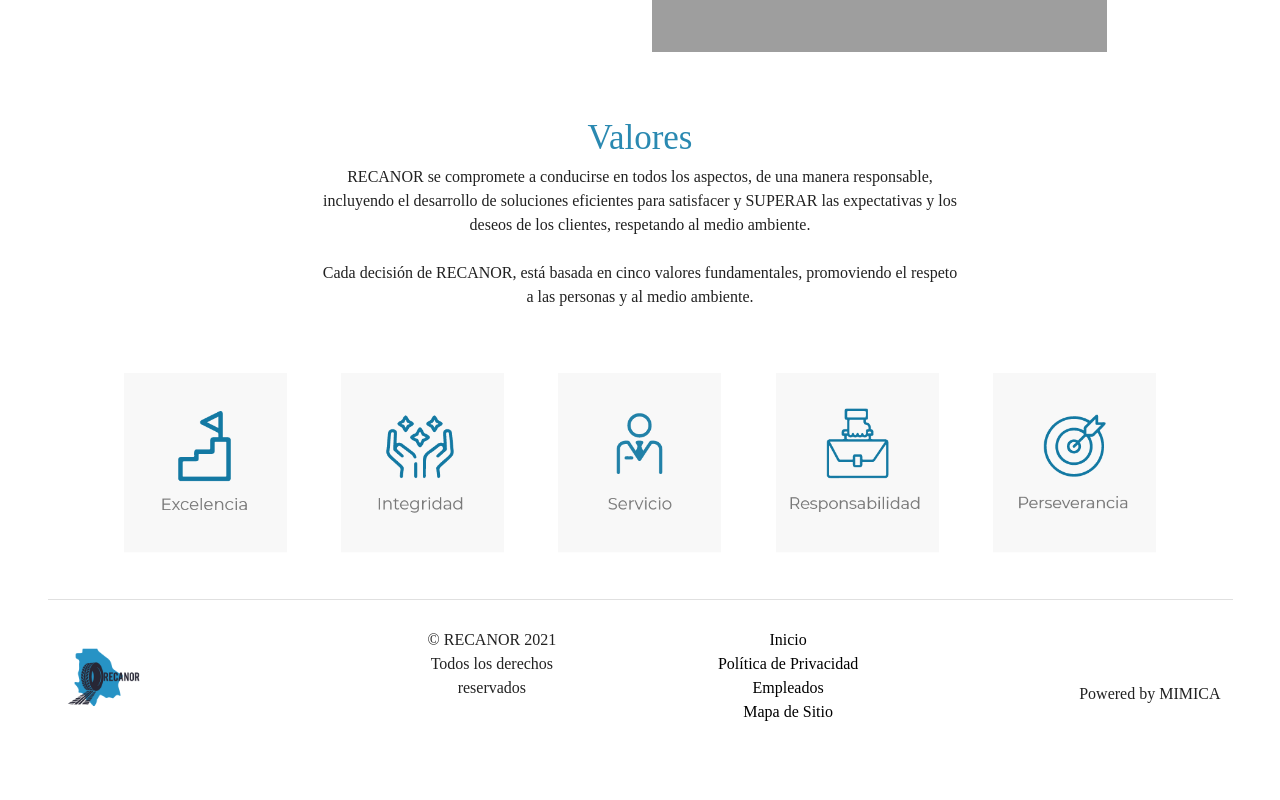
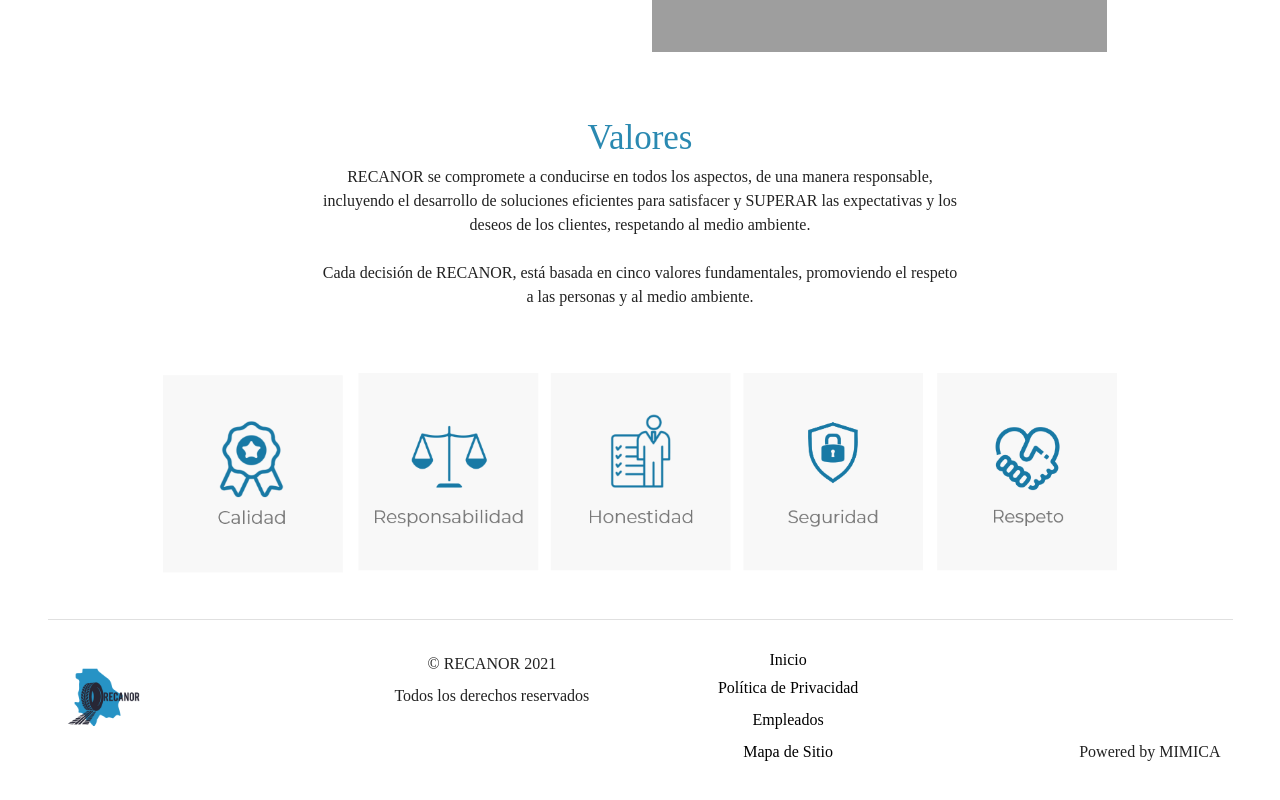
Before and after one commit to gracklewontsing/recanor-web, a Vue app: page /about in a window 1280 px wide. Shown: the part 1908-2708 px from the top of the page. Before the commit the page ends 2658 px from the top, so only its background shows below. Built offline with nearby package versions, Linux system fonts and the light colour scheme; grey boxes are pictures that could not be loaded; a web font is replaced by a local one.

Commit message:
changes predeploy 2

```diff
--- a/src/components/Footer.vue
+++ b/src/components/Footer.vue
@@ -4,8 +4,8 @@
       <v-row class="pt-0 pb-6">
         <v-divider></v-divider>
       </v-row>
-      <v-row>
-        <v-col>
+      <v-row class="mb-n1">
+        <v-col cols="3">
           <v-img
             :src="require('@/assets/Logo-dark.png')"
             class="my-n1"
@@ -13,24 +13,23 @@
             justify-center
           ></v-img>
         </v-col>
-        <v-col>
+        <v-col cols="3">
           <v-layout id="" align-center column justify-center>
-            <p>© RECANOR 2021</p>
-            <p>Todos los derechos</p>
-            <p>reservados</p>
+            <p class="text-center" style="line-height:1;">© RECANOR 2021</p>
+            <p class="text-center" style="line-height:1;">Todos los derechos reservados</p>
           </v-layout>
         </v-col>
-        <v-col>
+        <v-col cols="3">
           <v-layout id="" align-center column justify-center>
             <router-link to="/" class="black--text" style="text-decoration: none;"><p>Inicio</p></router-link>
-            <router-link to="/privacidad" class="black--text" style="text-decoration: none;"><p>Política de Privacidad</p></router-link>
-            <router-link to="/login" class="black--text" style="text-decoration: none;"><p>Empleados</p></router-link>
-            <router-link to="/sitemap.xml" class="black--text" style="text-decoration: none;"><p>Mapa de Sitio</p></router-link>
+            <router-link to="/privacidad" class="black--text" style="text-decoration: none;line-height:1;"><p>Política de Privacidad</p></router-link>
+            <router-link to="/login" class="black--text" style="text-decoration: none;line-height:1;"><p>Empleados</p></router-link>
+            <router-link to="/sitemap.xml" class="black--text my-auto" style="text-decoration: none;line-height:1;"><p>Mapa de Sitio</p></router-link>
           </v-layout>
         </v-col>
-        <v-col>
-          <v-layout id="mimica" align-right column>
-            <p>Powered by MIMICA</p>
+        <v-col cols="3" align-self="end">
+          <v-layout id="mimica" column>
+            <p style="line-height:1;">Powered by MIMICA</p>
           </v-layout>
         </v-col>
       </v-row>
--- a/src/views/About.vue
+++ b/src/views/About.vue
@@ -98,9 +98,10 @@
     <br /><br />
 
     <v-row justify="center">
-      <v-col v-for="n in 5" :key="n" class="d-flex flex-wrap child-flex"
-      cols="2">
-        <v-img contain :src="require(`@/assets/images/val${n}.png`)" height="180"></v-img>
+      <v-col class="d-flex flex-wrap child-flex"
+       cols="9">
+        <!-- <v-img contain :src="require(`@/assets/images/val${n}.png`)" height="180"></v-img> -->
+         <v-img :src="require('@/assets/images/values.png')" width="800"></v-img>
       </v-col>
     </v-row>
   </div>
--- a/src/views/Contact.vue
+++ b/src/views/Contact.vue
@@ -78,7 +78,6 @@
           </vue-recaptcha>
         </v-form>
       </v-col>
-
     </v-row>
     <div class="mx-auto text-h4 primary--text my-10 text-center">Estamos para servirte</div>
     <v-row align="stretch" class="mx-16 d-md-flex d-sm-inline justify-center">
--- a/src/views/ServicioR.vue
+++ b/src/views/ServicioR.vue
@@ -4,7 +4,7 @@
     <v-container class="" style="padding-top: 10%">
       <v-row>
         <v-spacer></v-spacer>
-        <v-col cols=3>
+        <v-col cols=5>
           <v-layout id="txt4" column justify-center align-right>
             <h2 id="title1">Servicio de renovado</h2>
             <p>
@@ -19,12 +19,12 @@
             </p>
           </v-layout>
         </v-col>
-        <v-col cols=8>
+        <v-col cols=7>
           <v-img
             id=""
             style="margin-right: 20%"
             src="http://212.1.214.191:8081/static/Productos.jpg"
-            max-width="600"
+            max-width="500"
           >
           </v-img>
         </v-col>
@@ -217,28 +217,19 @@
       </v-col>
     </v-row>
   </v-container>
-
-
   <v-img
     contain
     src="http://212.1.214.191:8081/static/Productos6.jpg">
   </v-img>
-
   <br />
-
     <div align=center justify=center>
-      <v-img src="http://212.1.214.191:8081/static/Productos7.jpg" class="ml-8" max-width="1100">
-      </v-img>
+      <v-img :src="require('../assets/images/Infografía.png')" class="ml-8" max-width="1100"></v-img>
     </div>
-
-
-
   </div>
 </template>
 
 
 <style lang="css">
-
 #text1 {
   font-size: 17px;
   font-weight: lighter;
@@ -249,16 +240,12 @@
   font-weight: lighter;
   font-size: 35px;
 }
-
 </style>
 
 <script>
-
-
 export default {
   name: "Renovado",
   components: {
-
   },
 };
 </script>
```
Also changed, not shown: src/assets/images/Infografía.png (added), src/assets/images/values.png (added).
